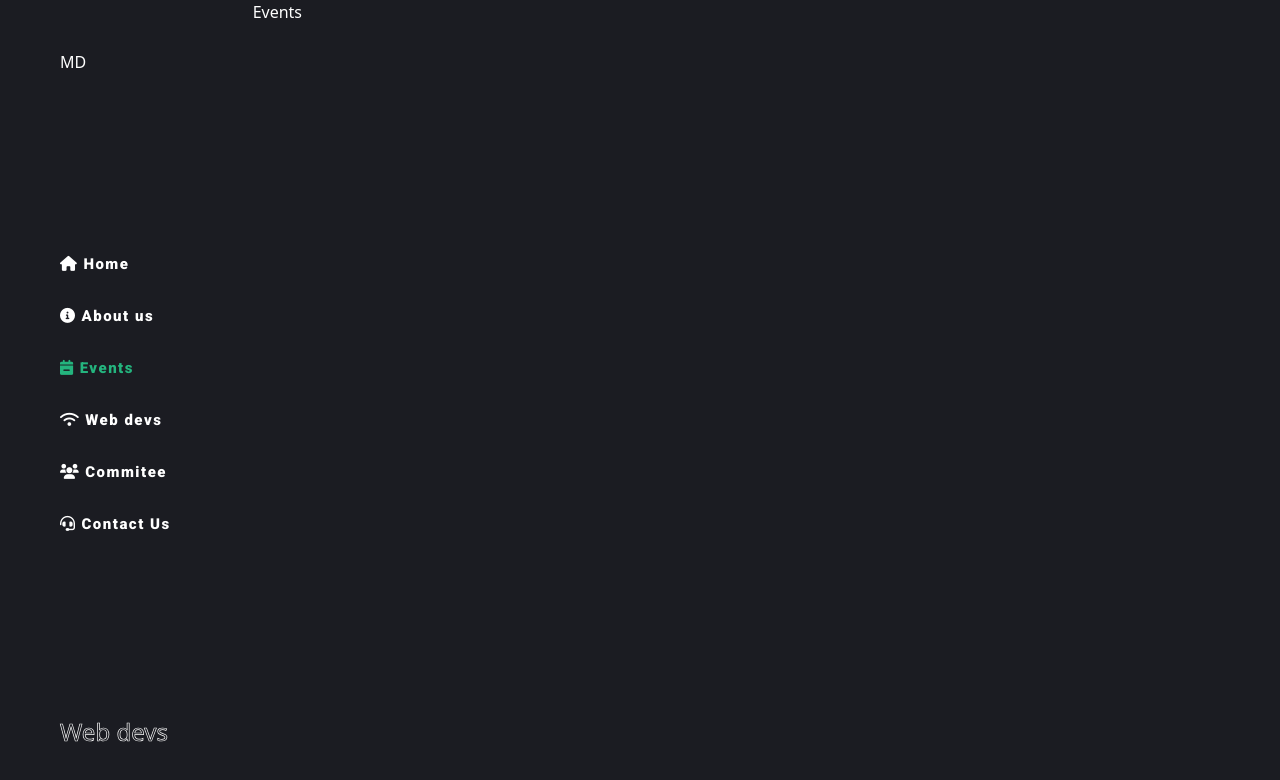
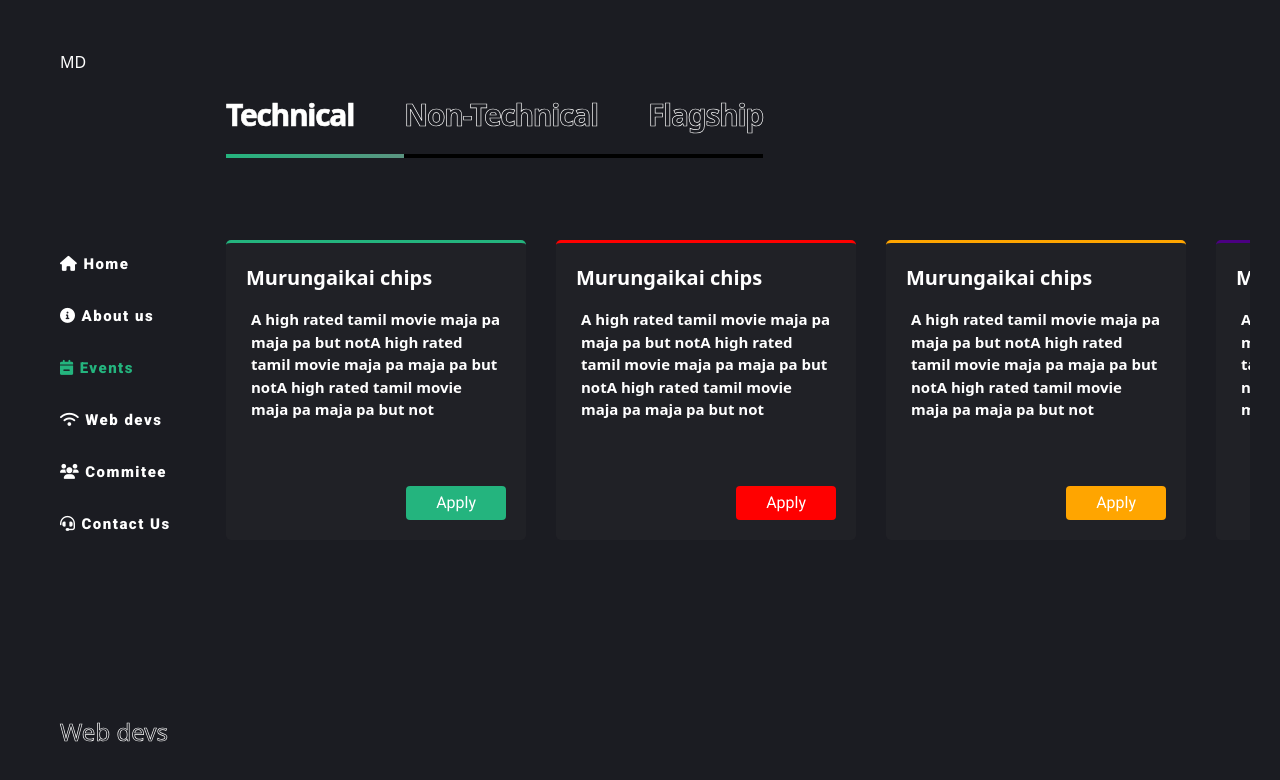
Before and after one commit to Sethu-bharathi/cryptera-website, a React (Create React App) app: page /events in a window 1280 px wide. Shown: the top 780 px of the page. Built offline with nearby package versions, Linux system fonts and the light colour scheme.

Commit message:
events main

```diff
--- /dev/null
+++ b/src/Components/Eventcard.jsx
@@ -0,0 +1,21 @@
+import React from 'react'
+
+function Eventcard(props) {
+    return (
+        <div className='event-card' style={{borderTopColor:props.primary}}>
+            <div className='event-card-header'>
+                <span>Murungaikai chips</span>
+            </div>
+            <div className='event-card-body'>
+                <span>A high rated tamil movie maja pa maja pa but not</span>
+                <span>A high rated tamil movie maja pa maja pa but not</span>
+                <span>A high rated tamil movie maja pa maja pa but not</span>
+            </div>
+            <div className='read-more' style={{backgroundColor:props.primary}}>
+                <button>Apply<i className='fa fas-angle-right'></i> </button>
+            </div>
+        </div>
+    )
+}
+
+export default Eventcard
--- a/src/Components/Faq.jsx
+++ b/src/Components/Faq.jsx
@@ -2,14 +2,20 @@ import React, { useRef, useState } from 'react'
 
 function Faq() {
     const iconref=useRef(null)
+    const questionref=useRef(null)
     const [open, setopen] = useState(false)
     const toggleanswer = (e) => {
         setopen(!open)
         iconref.current.classList.toggle('rotate')
+        if(!open){
+            questionref.current.style.color="var(--fg-green)"
+        }else{
+            questionref.current.style.color="var(--fg-white)"
+        }
     }
     return (
         <div className="faq-card" >
-            <div className="faq-question" onClick={toggleanswer}>
+            <div className="faq-question" onClick={toggleanswer} ref={questionref}>
                 <div>
                     What is the difference between a free trial and a paid subscription?
                 </div>
--- a/src/Components/Screens/Events.jsx
+++ b/src/Components/Screens/Events.jsx
@@ -1,11 +1,76 @@
-import React from 'react'
+import React, { useRef } from 'react'
+import Eventcard from '../Eventcard'
+import '../../Styles/Events.css'
 
 function Events() {
+    const technicalref = useRef(null)
+    const nontechnicalref = useRef(null)
+    const flagshipref = useRef(null)
+    const bodyref = useRef(null)
+    const scrollhandler=(e)=>{
+        e.preventDefault()
+        bodyref.current.scrollLeft+=e.deltaY
+
+    }
+    const clearstyles = () => {
+        nontechnicalref.current.style.color = "transparent"
+        flagshipref.current.style.color = "transparent"
+        technicalref.current.style.color = "transparent"
+        technicalref.current.classList.remove("activex")
+        nontechnicalref.current.classList.remove("activex")
+        flagshipref.current.classList.remove("activex")
+    }
+    const technicalclick = () => {
+        clearstyles()
+        technicalref.current.style.color = "var(--fg-white)"
+        technicalref.current.classList.add("activex")
+    }
+    const nontechnicalclick = () => {
+        clearstyles()
+        nontechnicalref.current.style.color = "var(--fg-white)"
+        nontechnicalref.current.classList.add("activex")
+    }
+    const flagshipclick = () => {
+        clearstyles()
+        flagshipref.current.style.color = "var(--fg-white)"
+        flagshipref.current.classList.add("activex")
+    }
     return (
-        <div>
-           Events
+        <div className="events">
+            <div className='events-header'>
+                <h1 className='active-link' ref={technicalref} onClick={technicalclick} className='activex'>Technical </h1>
+                <h1 ref={nontechnicalref} onClick={nontechnicalclick} >Non-Technical</h1>
+                <h1 ref={flagshipref} onClick={flagshipclick}>Flagship</h1>
+            </div>
+            <div className='events-body' onWheel={scrollhandler} ref={bodyref}>
+                <Eventcard primary="#24B47E" />
+                <Eventcard primary="red" />
+                <Eventcard primary="orange" />
+                <Eventcard primary="indigo" />
+                <Eventcard primary="violet" />
+                <Eventcard primary="#24B47E" />
+
+
+            </div>
         </div>
     )
 }
 
 export default Events
+
+const Technical = () => {
+    return (
+        <div className="technical">
+            Technicla
+        </div>
+    )
+}
+
+const Nontechnical = () => {
+    return (
+        <div>
+            Non technical
+        </div>
+    )
+}
+export { Technical, Nontechnical }
--- a/src/Styles/Events.css
+++ b/src/Styles/Events.css
@@ -0,0 +1,133 @@
+.events{
+    width: 100%;
+    height: 100vh;
+    overflow-y: auto;
+    overflow-x: hidden;
+    padding: 30px;
+}
+.events-header{
+    display: flex;
+    flex-direction: row;
+    align-items: center;
+    margin-top: 5%;
+    font-size: 30px;
+    letter-spacing: 0.02px;
+    -webkit-text-stroke-width: 0.7px;
+    -webkit-text-stroke-color: var(--fg-white);
+    color: transparent;
+    cursor: pointer;
+    font-weight: 700;
+    line-height: 67px;
+    letter-spacing:-1.3px;
+    font-weight: 700;
+}
+.active-link{
+    color: var(--fg-white);
+}
+
+.events-header>h1:nth-child(2){
+    position: relative;
+    padding-right: 50px;
+}
+.events-header>h1:first-child{
+    position: relative;
+    padding-right: 50px;
+}
+.events-header>h1:last-child{
+    position: relative;
+
+}
+.activex{
+    color:var(--fg-white);
+}
+.events-header>.activex:before{
+    content: "";
+    display: block;
+    width: 100%;
+    height: 4px;
+    background-color: black;
+    position: absolute;
+    left: 0;
+    bottom: -10px; /* this is to match where the border is */
+    transform-origin: left;
+    transition: 0.5s linear;
+    transform: scale(1);
+    background-image:linear-gradient(90deg, #24B47E,#5b9481);
+
+}
+.events-header>.activex:hover:before{
+
+}
+
+.events-header>h1:before{
+    content: "";
+    display: block;
+    width: 100%;
+    height: 4px;
+    background-color: black;
+    position: absolute;
+    left: 0;
+    bottom: -10px; /* this is to match where the border is */
+    transform-origin: left;
+    transition: 0.5s linear;
+}
+.events-body{
+    display:flex;
+    flex-direction: row;
+    gap: 30px;
+    margin-top: 9%;
+    overflow-y: hidden;
+    overflow-x: scroll;
+    width: 80vw;
+
+
+}
+.events-body::-webkit-scrollbar {
+ display: none;
+}
+.event-card{
+    min-width:300px;
+    height:300px;
+    background-color: rgba(38, 38, 43,0.6);
+    border-radius: 5px;
+    border-top: 3px solid yellow;
+    padding: 20px;
+    position: relative;
+
+}
+.event-card:nth-child(1){
+    border-top: 3px solid #24B47E;
+}
+.event-card:nth-child(2){
+    border-top: 3px solid red;
+}
+.event-card:nth-child(3){
+    border-top: 3px solid brown;
+}
+.event-card:nth-child(4){
+    border-top: 3px solid orange;
+}
+.event-card:nth-child(5){
+    border-top: 3px solid #24B47E;
+}
+.event-card-header{
+    font-size: 20px;
+    font-weight: 600;
+
+}
+.event-card-body{
+    font-size: 15px;
+    font-weight: 600;
+    color: var(--fg-white);
+    margin-top: 10px;
+    padding: 5px;
+}
+.read-more{
+    font-family: var(--font-primary);
+    position: absolute;
+    bottom: 20px;
+    right:20px;
+    background-color: #24B47E;
+    padding: 5px 30px;
+    border-radius: 4px;
+}
```
